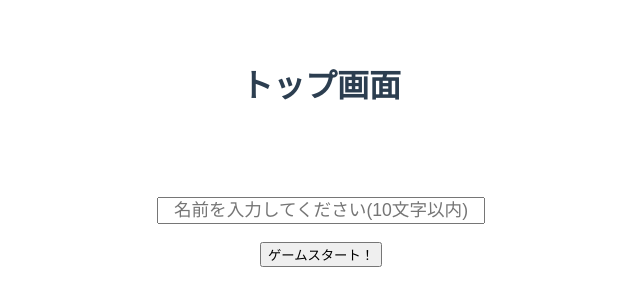
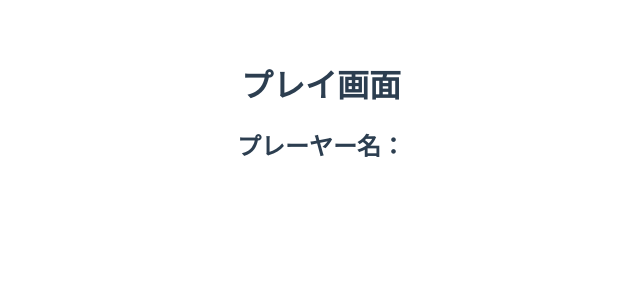
Before and after one commit to RyoSakon001/vue-tetris, a Vue app: page /play in a window 1280 px wide. Shown: the top 306 px of the page, without its empty margins (319-959 px from the left). Built offline with nearby package versions, Linux system fonts and the light colour scheme.

Commit message:
プレイ画面へのルーターの作成

```diff
--- a/index.html
+++ b/index.html
@@ -4,7 +4,7 @@
     <meta charset="UTF-8" />
     <link rel="icon" href="/favicon.ico" />
     <meta name="viewport" content="width=device-width, initial-scale=1.0" />
-    <title>Vite App</title>
+    <title>Vite Tetris</title>
   </head>
   <body>
     <div id="app"></div>
--- a/src/App.vue
+++ b/src/App.vue
@@ -1,16 +1,9 @@
 <script setup lang="ts">
-// This starter template is using Vue 3 <script setup> SFCs
-// Check out https://v3.vuejs.org/api/sfc-script-setup.html#sfc-script-setup
-// import HelloWorld from './components/HelloWorld.vue'
-import TopPage from './pages/TopPage.vue'
 </script>
 
 <template>
-  <!-- <img alt="Vue logo" src="./assets/logo.png" /> -->
-  <!-- <HelloWorld msg="Hello Vue 3 + TypeScript + Vite" /> -->
-  <TopPage />
+  <router-view />
 </template>
-
 <style>
 #app {
   font-family: Avenir, Helvetica, Arial, sans-serif;
--- a/src/main.ts
+++ b/src/main.ts
@@ -1,4 +1,31 @@
 import { createApp } from 'vue'
 import App from './App.vue'
 
-createApp(App).mount('#app')
+// VueRouterの利用に必要
+import { RouteRecordRaw, createWebHistory, createRouter } from "vue-router";
+
+// vueファイルを読み込む
+import TopPage from "./pages/TopPage.vue"; // A
+import PlayPage from "./pages/PlayPage.vue"; // B
+
+// ルーティング情報
+const routes: Array<RouteRecordRaw> = [
+    {
+         // /TopPageにリクエストが来たらTopPageコンポーネントを返す
+        path: "/",
+        name: "TopPage",
+        component: TopPage, // A
+    },
+    {
+        path: "/play",
+        name: "PlayPage",
+        component: PlayPage, // B
+    },
+];
+
+const router = createRouter({
+    history: createWebHistory(),
+    routes: routes,
+});
+
+createApp(App).use(router).mount('#app')
--- /dev/null
+++ b/src/pages/PlayPage.vue
@@ -0,0 +1,11 @@
+<script setup lang="ts">
+</script>
+
+<template>
+    <h1>プレイ画面</h1>
+    <h2>プレーヤー名：{{ $route.query.name }}</h2>
+</template>
+
+<style>
+
+</style>
--- a/src/pages/TopPage.vue
+++ b/src/pages/TopPage.vue
@@ -1,9 +1,14 @@
 <script setup lang="ts">
 import { reactive } from 'vue'; // vue標準ライブラリからreactiveメソッドを使う
+import { useRouter } from 'vue-router';
+import PlayPageVue from '../../ubuntu-20.04/home/ryo/vue-applications/techpit-vue-tetris/src/pages/PlayPage.vue';
 
 const state = reactive({ name: ""}); // stateはreactiveな配列で初期値。変更されうる。
+const router = useRouter();
+
 const startGame = () => {
-    alert(`ユーザ名：${state.name}`); // inputの中身を挿入してアラートする「startGame」アロー関数を定義
+    // main.tsに記載された名称「PlayPage」に従ったリンク＝/play, queryはクエリパラメータ。
+    router.push({name: "PlayPage", query: {name: state.name }});
 }
 </script>
 
```
